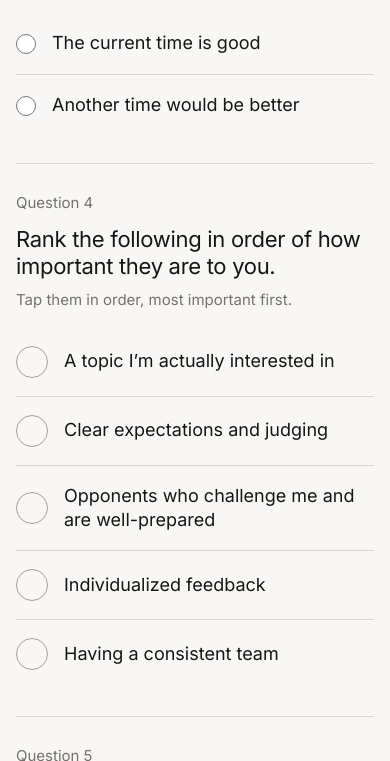
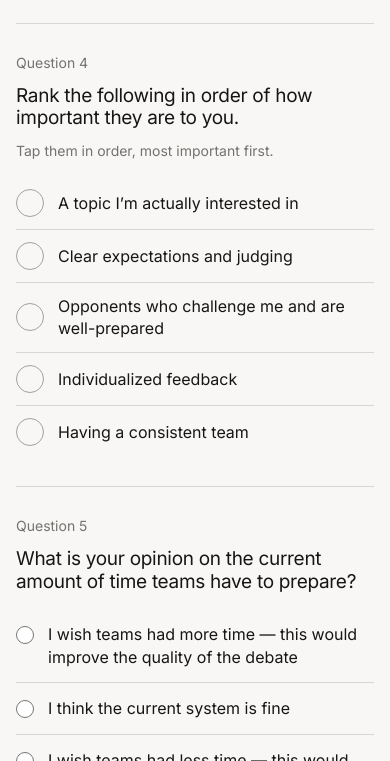
Before and after one commit to Radilx/spc-survey, a plain HTML site: page index.html in a window 390 px wide. Shown: the part 1239-2000 px from the top of the page. Drawn offline with nearby package versions, Linux system fonts and the light colour scheme.

Commit message:
Smaller type
Co-Authored-By: Claude Opus 5.5 (1M context) <noreply@anthropic.com>

```diff
--- a/index.html
+++ b/index.html
@@ -11,7 +11,7 @@
 <link href="https://fonts.googleapis.com/css2?family=Libre+Caslon+Text:ital@0;1&family=Inter:wght@400;500;600&display=swap" rel="stylesheet">
 <style>
 :root {
-  --text-h1: 40px; --text-h2: 28px; --text-body: 17px; --text-small: 15px; --text-tiny: 13px;
+  --text-h1: 40px; --text-h2: 22px; --text-body: 16px; --text-small: 14px; --text-tiny: 12px;
   --ink: #161615; --muted: #74726f; --line: #d8d6d2; --paper: #f8f7f5; --accent: #8f3602;
   --serif: "Libre Caslon Text", Georgia, serif;
   --sans: Inter, Arial, sans-serif;
@@ -20,7 +20,7 @@
 * { box-sizing: border-box; }
 body { background: var(--paper); margin: 0; }
 h1, h2, h3, p { margin: 0; }
-h1 { font-family: var(--serif); font-weight: 400; line-height: 1.05; letter-spacing: -.035em; font-size: clamp(36px, 1.044rem + 3.014vw, 63px); }
+h1 { font-family: var(--serif); font-weight: 400; line-height: 1.05; letter-spacing: -.035em; font-size: clamp(32px, 1rem + 2vw, 48px); }
 p { line-height: 1.5; }
 a { color: inherit; text-decoration: none; }
 a:hover { text-decoration: underline; text-underline-offset: 5px; text-decoration-thickness: 1px; }
@@ -33,7 +33,7 @@ button { cursor: pointer; }
 .wordmark { display: flex; align-items: center; gap: 20px; white-space: nowrap; }
 .wordmark:hover { text-decoration: none; }
 .wordmark img { width: 48px; height: 48px; mix-blend-mode: multiply; filter: brightness(1.06) contrast(1.1); }
-.wordmark span { font-size: var(--text-h2); font-weight: 600; letter-spacing: -.3px; line-height: 1; border-left: 1px solid var(--ink); padding: 10px 0 10px 20px; }
+.wordmark span { font-size: 24px; font-weight: 600; letter-spacing: -.3px; line-height: 1; border-left: 1px solid var(--ink); padding: 10px 0 10px 20px; }
 
 main { padding: 64px 0 96px; min-height: 65vh; }
 .intro { font-size: var(--text-h2); line-height: 1.25; max-width: 760px; margin-top: 24px; }
@@ -41,7 +41,7 @@ main { padding: 64px 0 96px; min-height: 65vh; }
 .count p:first-child { text-transform: uppercase; letter-spacing: .08em; }
 .subtle { color: var(--muted); font-size: var(--text-small); }
 
-.q { display: grid; grid-template-columns: 200px minmax(0, 760px); gap: 40px; padding: 36px 0; border-bottom: 1px solid var(--line); scroll-margin-top: 24px; }
+.q { display: grid; grid-template-columns: 200px minmax(0, 680px); gap: 40px; padding: 32px 0; border-bottom: 1px solid var(--line); scroll-margin-top: 24px; }
 .q-num { color: var(--muted); font-size: var(--text-small); }
 .q-num .tag { margin-left: 8px; }
 .q h2 { font-family: var(--sans); font-weight: 400; font-size: var(--text-h2); letter-spacing: -.3px; line-height: 1.2; text-wrap: pretty; }
@@ -53,9 +53,9 @@ main { padding: 64px 0 96px; min-height: 65vh; }
 .tag { display: inline-block; border: 1px solid var(--line); font-size: var(--text-tiny); text-transform: uppercase; letter-spacing: .06em; padding: 2px 8px; }
 
 .options { list-style: none; margin: 16px 0 0; padding: 0; }
-.option { display: flex; align-items: flex-start; gap: 16px; padding: 18px 0; border-bottom: 1px solid var(--line); cursor: pointer; font-size: 20px; line-height: 1.35; }
+.option { display: flex; align-items: flex-start; gap: 14px; padding: 14px 0; border-bottom: 1px solid var(--line); cursor: pointer; font-size: 17px; line-height: 1.4; }
 .options li:last-child .option { border-bottom: 0; }
-.option input { width: 20px; height: 20px; margin: 3px 0 0; flex-shrink: 0; accent-color: var(--ink); cursor: pointer; }
+.option input { width: 18px; height: 18px; margin: 3px 0 0; flex-shrink: 0; accent-color: var(--ink); cursor: pointer; }
 .option:hover span { color: var(--accent); }
 .option.long { font-size: var(--text-body); line-height: 1.55; }
 
@@ -65,10 +65,10 @@ main { padding: 64px 0 96px; min-height: 65vh; }
 textarea { min-height: 120px; margin-top: 20px; line-height: 1.5; }
 
 .rank { list-style: none; margin: 16px 0 0; padding: 0; }
-.rank button { display: flex; align-items: center; gap: 16px; width: 100%; padding: 18px 0; border: 0; border-bottom: 1px solid var(--line); background: none; text-align: left; font-size: 20px; line-height: 1.35; }
+.rank button { display: flex; align-items: center; gap: 14px; width: 100%; padding: 12px 0; border: 0; border-bottom: 1px solid var(--line); background: none; text-align: left; font-size: 17px; line-height: 1.4; }
 .rank li:last-child button { border-bottom: 0; }
 .rank button:hover span:last-child { color: var(--accent); }
-.rank .n { flex-shrink: 0; display: grid; place-items: center; width: 32px; height: 32px; border: 1px solid #a3a19c; border-radius: 50%; font-size: 15px; font-variant-numeric: tabular-nums; color: transparent; transition: background-color .15s, color .15s; }
+.rank .n { flex-shrink: 0; display: grid; place-items: center; width: 28px; height: 28px; border: 1px solid #a3a19c; border-radius: 50%; font-size: 15px; font-variant-numeric: tabular-nums; color: transparent; transition: background-color .15s, color .15s; }
 .rank .on .n { background: var(--ink); border-color: var(--ink); color: var(--paper); }
 .rank-reset { margin-top: 12px; padding: 0 0 3px; border: 0; border-bottom: 1px solid var(--ink); background: none; font-size: var(--text-small); }
 .rank-reset[hidden] { display: none; }
@@ -87,24 +87,24 @@ textarea { min-height: 120px; margin-top: 20px; line-height: 1.5; }
 .skip-link:focus { top: 10px; }
 
 @media (width <= 1050px) {
-  :root { --text-h1: 34px; --text-h2: 24px; }
+  :root { --text-h1: 34px; --text-h2: 21px; }
   .site-frame { padding-inline: 28px; }
   .site-header { gap: 24px; }
   .q { grid-template-columns: 150px minmax(0, 1fr); gap: 24px; }
 }
 @media (width <= 700px) {
-  :root { --text-h1: 30px; --text-h2: 22px; }
+  :root { --text-h1: 30px; --text-h2: 19px; }
   .site-frame { padding-inline: 16px; }
   .site-header { min-height: 0; padding: 24px 0; }
   .wordmark { gap: 14px; }
   .wordmark img { width: 40px; height: 40px; }
-  .wordmark span { padding-left: 14px; }
+  .wordmark span { padding-left: 14px; font-size: 19px; }
   main { padding: 40px 0 72px; }
   .intro { font-size: 21px; }
   .count { display: block; margin-top: 32px; }
   .count .subtle { margin-top: 8px; }
   .q { grid-template-columns: 1fr; gap: 12px; padding: 28px 0; }
-  .option, .rank button { font-size: 18px; }
+  .option, .rank button { font-size: 16px; }
 }
 </style>
 </head>
```
